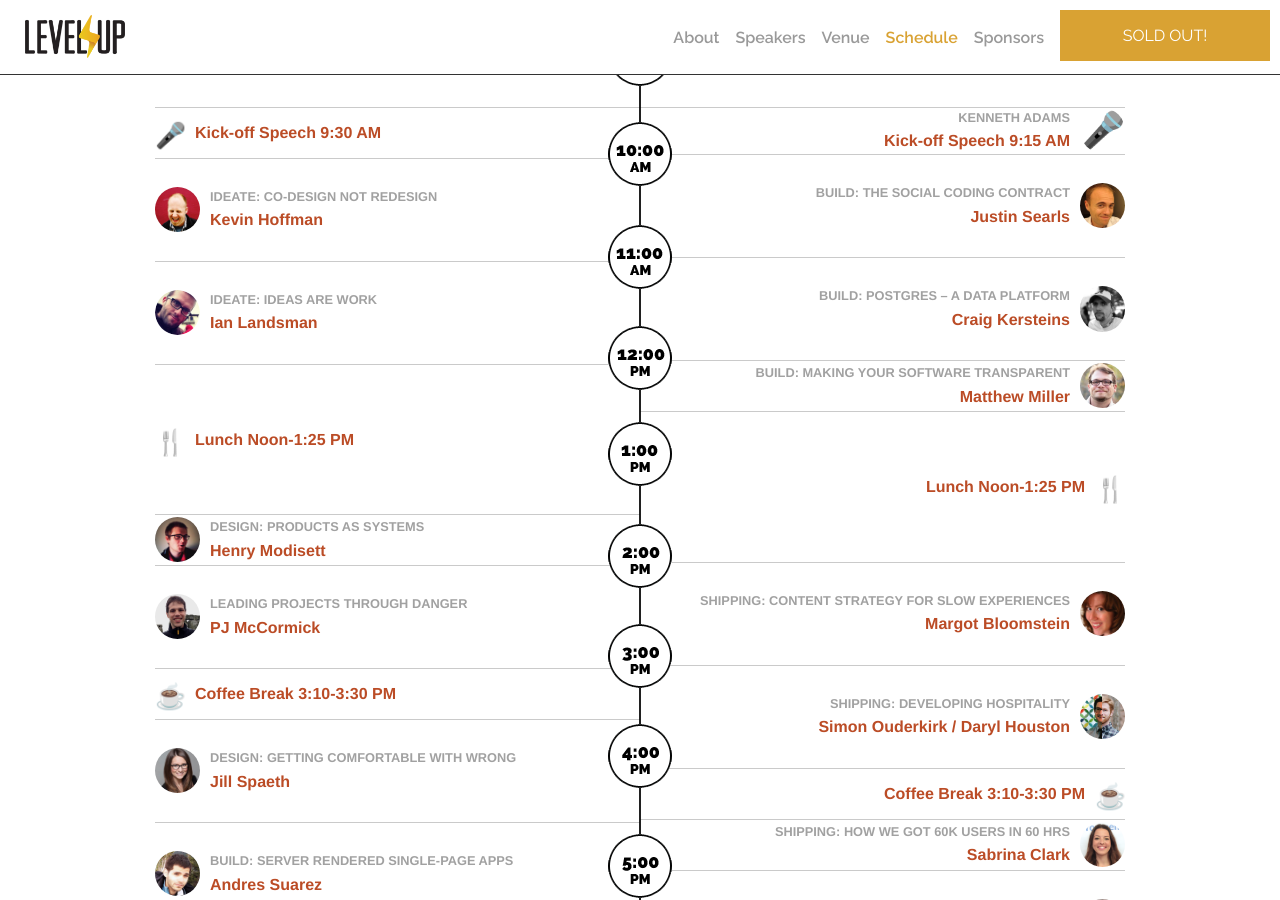
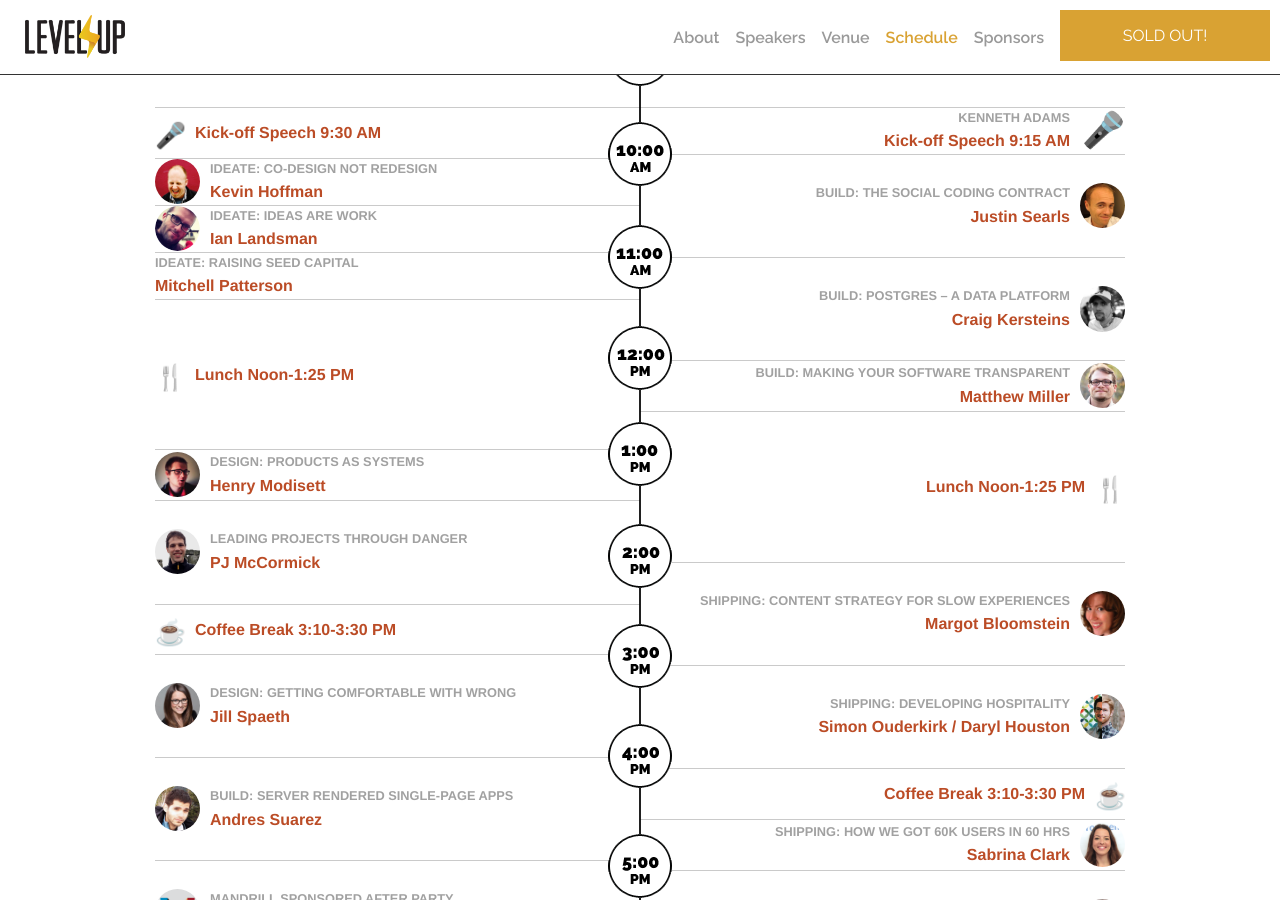
Before and after one commit to madglory/level-up, a Jekyll site: the page built from index.html, in a window 1280 px wide and 900 px high, scrolled down 6146 px. Built offline with Jekyll 4.4.1, drawn with Linux system fonts in a browser that asks for light colours; emoji names are drawn with the system emoji font; comment, search, counter and statistics services are not loaded.

Commit message:
Adds Mitch

```diff
--- a/_data/schedule.yaml
+++ b/_data/schedule.yaml
@@ -13,15 +13,20 @@
   - title: Kevin Hoffman
     section: "Ideate: Co-Design Not Redesign"
     time: 10am
-    length: 60
+    length: 45
     description:
     image: /img/kevin-hoffman.jpg
   - title: Ian Landsman
     section: "Ideate: Ideas are Work"
-    time: 11am
-    length: 60
+    time: 945am
+    length: 45
     description:
     image: /img/ian-landsman.png
+  - title: Mitchell Patterson
+    section: "Ideate: Raising Seed Capital"
+    time: 1030am
+    length: 45
+    description:
   - title: Lunch Noon-1:25 PM
     section:
     time: 12pm
```
